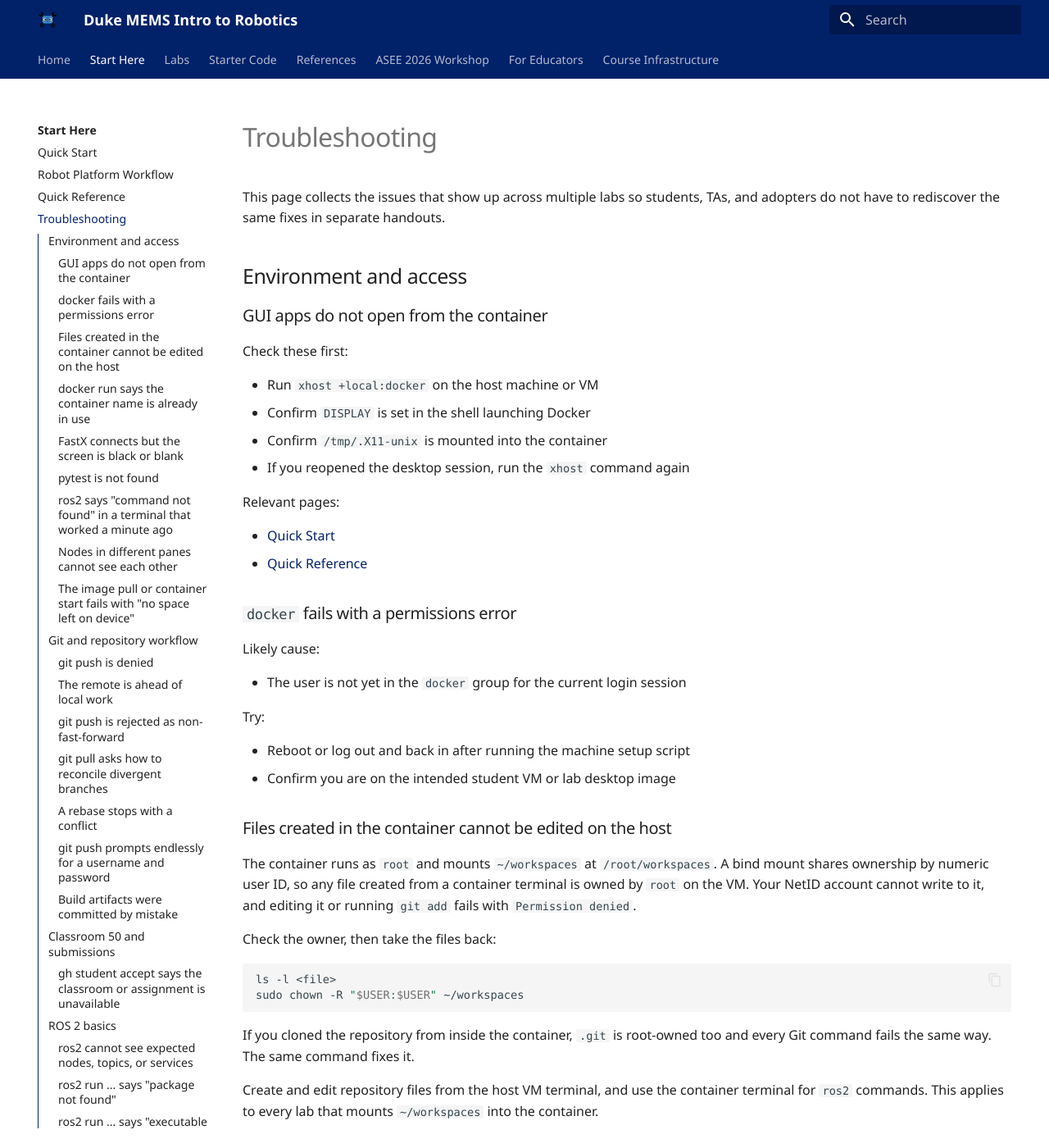
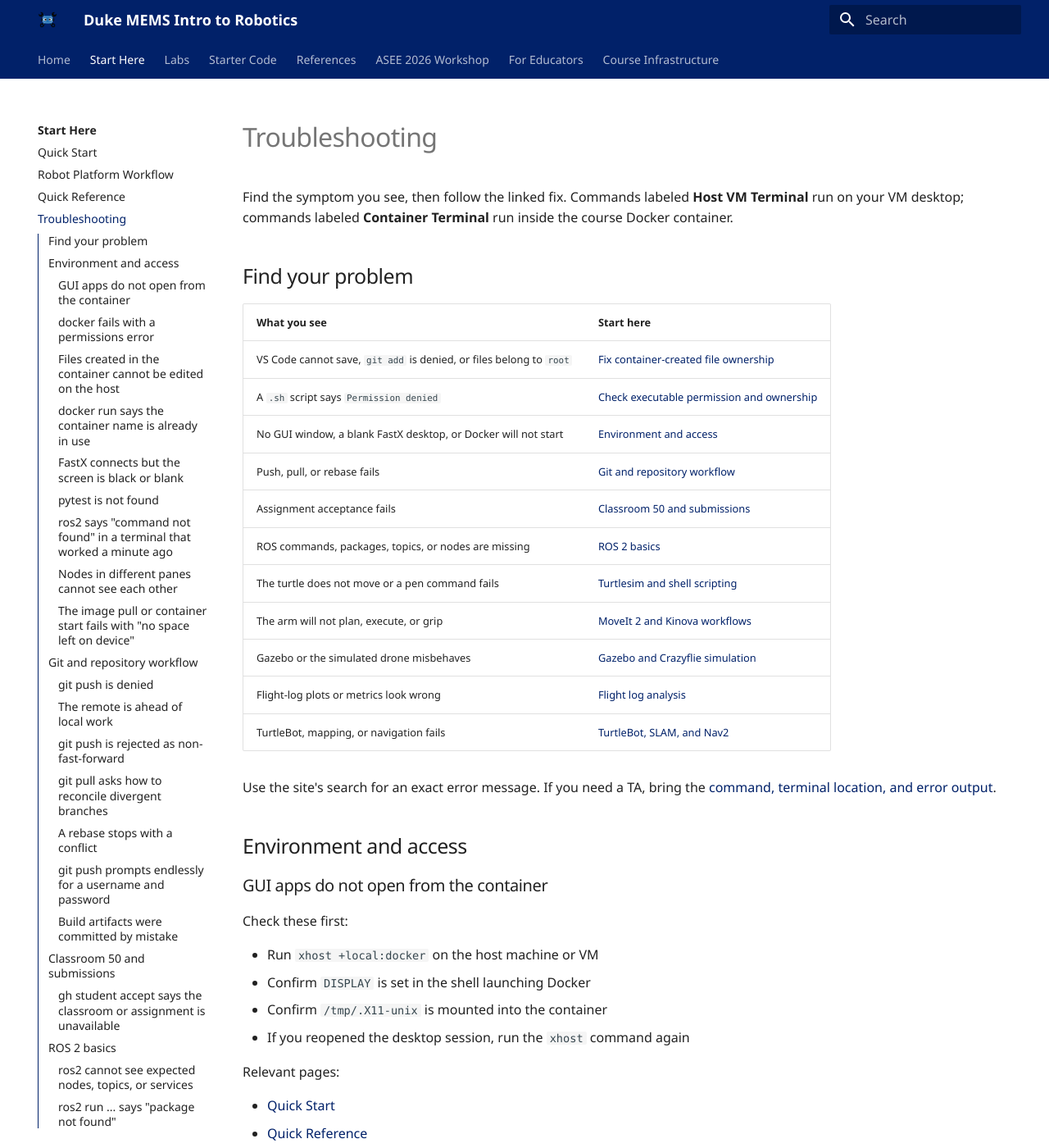
Before and after one commit to MEMS-Intro-to-Robotics/MEMS-Intro-to-Robotics.github.io, an MkDocs documentation site: the page built from docs/troubleshooting.md, in a window 1280 px wide and 1400 px high. Shown: the whole window at 82% size. Built offline with MkDocs 1.6.1 and Material for MkDocs 9.7.7, drawn with Linux system fonts in a browser that asks for light colours; some of the changed text lies outside the part shown.

Commit message:
Make troubleshooting fixes easier to find and scope ownership recovery

````diff
--- a/docs/troubleshooting.md
+++ b/docs/troubleshooting.md
@@ -1,6 +1,27 @@
 # Troubleshooting
 
-This page collects the issues that show up across multiple labs so students, TAs, and adopters do not have to rediscover the same fixes in separate handouts.
+Find the symptom you see, then follow the linked fix. Commands labeled **Host VM
+Terminal** run on your VM desktop; commands labeled **Container Terminal** run
+inside the course Docker container.
+
+## Find your problem
+
+| What you see | Start here |
+| --- | --- |
+| VS Code cannot save, `git add` is denied, or files belong to `root` | [Fix container-created file ownership](#files-created-in-the-container-cannot-be-edited-on-the-host) |
+| A `.sh` script says `Permission denied` | [Check executable permission and ownership](#a-script-fails-with-permission-denied) |
+| No GUI window, a blank FastX desktop, or Docker will not start | [Environment and access](#environment-and-access) |
+| Push, pull, or rebase fails | [Git and repository workflow](#git-and-repository-workflow) |
+| Assignment acceptance fails | [Classroom 50 and submissions](#classroom-50-and-submissions) |
+| ROS commands, packages, topics, or nodes are missing | [ROS 2 basics](#ros-2-basics) |
+| The turtle does not move or a pen command fails | [Turtlesim and shell scripting](#turtlesim-and-shell-scripting) |
+| The arm will not plan, execute, or grip | [MoveIt 2 and Kinova workflows](#moveit-2-and-kinova-workflows) |
+| Gazebo or the simulated drone misbehaves | [Gazebo and Crazyflie simulation](#gazebo-and-crazyflie-simulation) |
+| Flight-log plots or metrics look wrong | [Flight log analysis](#flight-log-analysis) |
+| TurtleBot, mapping, or navigation fails | [TurtleBot, SLAM, and Nav2](#turtlebot-slam-and-nav2) |
+
+Use the site's search for an exact error message. If you need a TA, bring the
+[command, terminal location, and error output](#students-need-a-fast-escalation-path).
 
 ## Environment and access
 
@@ -31,24 +52,45 @@
 
 ### Files created in the container cannot be edited on the host
 
-The container runs as `root` and mounts `~/workspaces` at `/root/workspaces`. A
-bind mount shares ownership by numeric user ID, so any file created from a
-container terminal is owned by `root` on the VM. Your NetID account cannot write
-to it, and editing it or running `git add` fails with `Permission denied`.
+**Symptoms:** VS Code cannot save a file, `git add` reports `Permission denied`,
+or `ls -l` shows `root` as the owner.
 
-Check the owner, then take the files back:
+The course container runs as `root`. Files it creates under `/root/workspaces`
+appear in the VM's `~/workspaces` with that same ownership. Your VM account may
+be unable to edit them, even though you can see them in VS Code.
+
+**Host VM Terminal — not inside the container:** Open a terminal on your VM
+desktop. Replace `YOUR_REPOSITORY` below with the affected repository's folder
+name. Confirm `pwd` prints that repository before running `chown`.
 
 ```bash
-ls -l <file>
-sudo chown -R "$USER:$USER" ~/workspaces
+cd ~/workspaces/YOUR_REPOSITORY
+pwd
+ls -ld . .git
+ls -l
 ```
 
-If you cloned the repository from inside the container, `.git` is root-owned too
-and every Git command fails the same way. The same command fixes it.
+Then restore ownership of this repository, including its `.git` directory:
 
-Create and edit repository files from the host VM terminal, and use the
-container terminal for `ros2` commands. This applies to every lab that mounts
-`~/workspaces` into the container.
+```bash
+sudo chown -R "$(id -un):$(id -gn)" .
+ls -ld . .git
+git status
+```
+
+**Check:** The owner is now your VM username. Retry saving the file or running
+`git add`. This changes file ownership; it does not delete files or change their
+contents. Running it inside the container would select `root` again.
+
+**Prevent it:** Create and edit files in VS Code on the VM, and clone, commit,
+and push from the host VM terminal. Use the container for ROS commands and
+builds. If a build creates root-owned files that you later need to edit, use
+the same fix on the affected repository.
+
+**Files missing on the VM entirely?** Files created outside the container's
+`/root/workspaces` mount are a different issue. Keep the container running and
+ask a TA to help copy them into the mounted workspace before exiting; `chown`
+cannot recover files deleted with a `--rm` container.
 
 ### `docker run` says the container name is already in use
 
````
